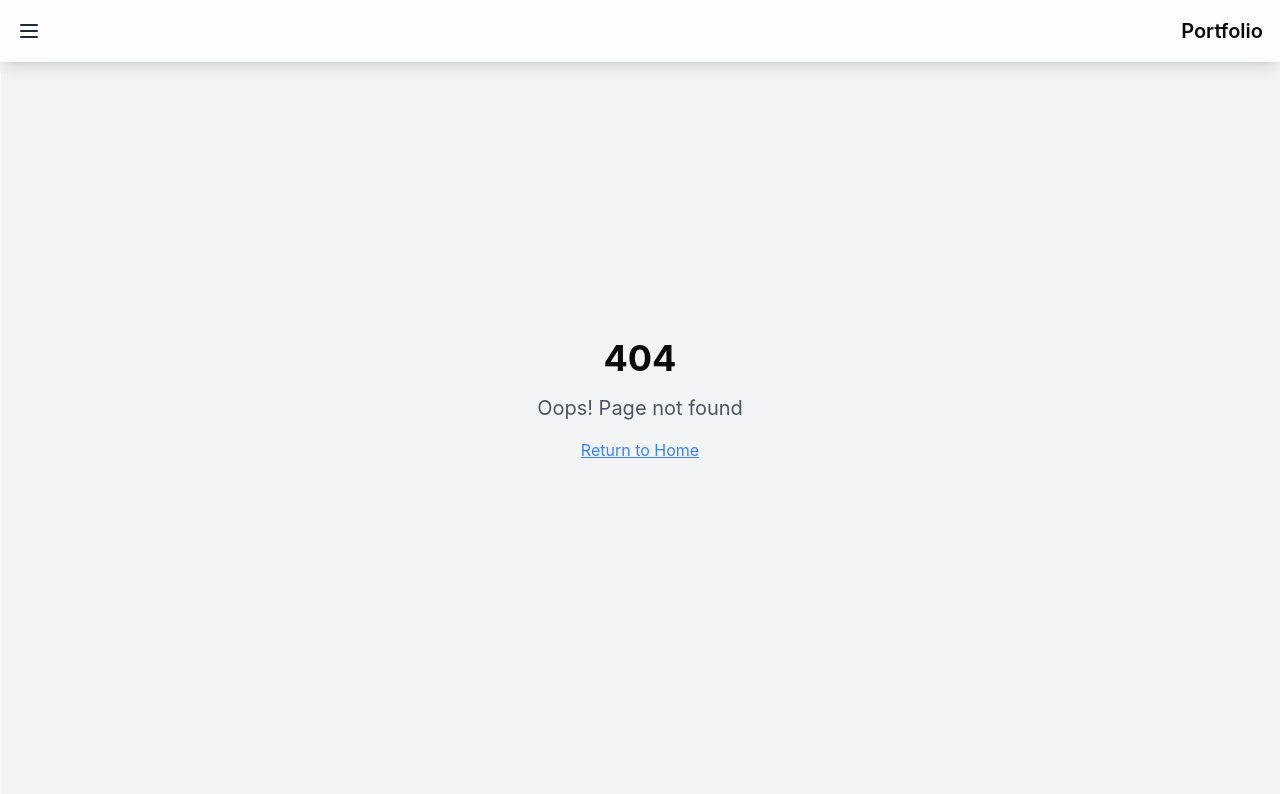
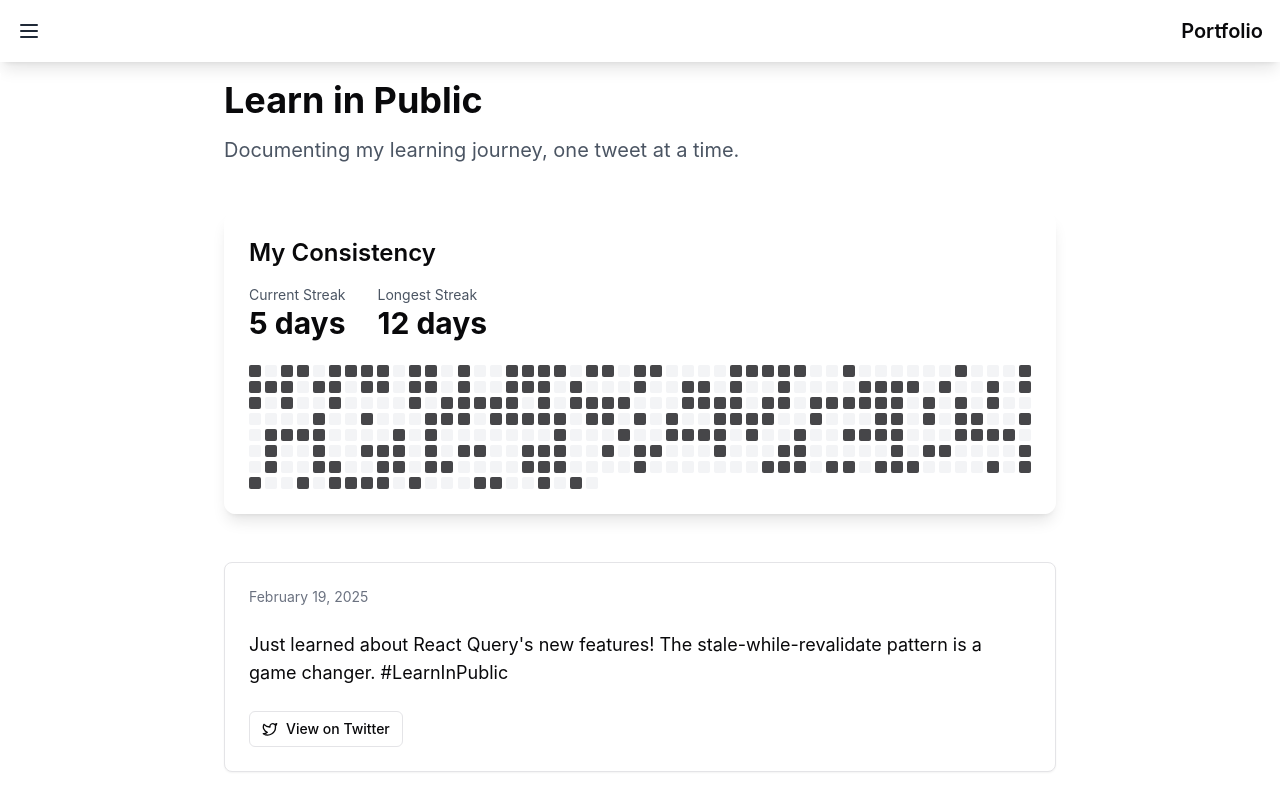
Before and after one commit to tenalirajkumarreddy/consistency-portfolio-hub, a React (Vite) app: page /learn in a window 1280 px wide. Before the commit this address had no page. Shown: the top 794 px of the page. Built offline with nearby package versions, Linux system fonts and the light colour scheme.

Commit message:
Implement Learn in Public page
This commit implements the Learn in Public page, integrating Twitter data, a consistency tracker, and live updates.  The page displays tweets with a "View on Twitter" button, a calendar grid reflecting daily activity, and current/max streak counts.

```diff
--- a/src/App.tsx
+++ b/src/App.tsx
@@ -6,6 +6,7 @@ import { QueryClient, QueryClientProvider } from "@tanstack/react-query";
 import { BrowserRouter, Routes, Route } from "react-router-dom";
 import Navbar from "./components/Navbar";
 import Index from "./pages/Index";
+import Learn from "./pages/Learn";
 import NotFound from "./pages/NotFound";
 
 const queryClient = new QueryClient();
@@ -19,6 +20,7 @@ const App = () => (
         <Navbar />
         <Routes>
           <Route path="/" element={<Index />} />
+          <Route path="/learn" element={<Learn />} />
           <Route path="*" element={<NotFound />} />
         </Routes>
       </BrowserRouter>
--- /dev/null
+++ b/src/components/TweetCard.tsx
@@ -0,0 +1,40 @@
+
+import { format } from 'date-fns';
+import { Twitter } from 'lucide-react';
+import { Button } from './ui/button';
+import {
+  Card,
+  CardContent,
+  CardFooter,
+  CardHeader,
+} from '@/components/ui/card';
+
+interface TweetCardProps {
+  content: string;
+  date: string;
+  url: string;
+}
+
+export const TweetCard = ({ content, date, url }: TweetCardProps) => {
+  return (
+    <Card className="transition-all duration-300 hover:shadow-lg scale-enter">
+      <CardHeader className="text-sm text-gray-500">
+        {format(new Date(date), 'MMMM d, yyyy')}
+      </CardHeader>
+      <CardContent>
+        <p className="text-lg">{content}</p>
+      </CardContent>
+      <CardFooter>
+        <Button
+          variant="outline"
+          size="sm"
+          onClick={() => window.open(url, '_blank')}
+          className="gap-2"
+        >
+          <Twitter className="h-4 w-4" />
+          View on Twitter
+        </Button>
+      </CardFooter>
+    </Card>
+  );
+};
--- /dev/null
+++ b/src/pages/Learn.tsx
@@ -0,0 +1,78 @@
+
+import { useQuery } from '@tanstack/react-query';
+import { TweetCard } from '@/components/TweetCard';
+import ConsistencyTracker from '@/components/ConsistencyTracker';
+import { Skeleton } from '@/components/ui/skeleton';
+import { Alert, AlertDescription } from '@/components/ui/alert';
+import { AlertCircle } from 'lucide-react';
+
+const Learn = () => {
+  const { data: tweets, isLoading, error } = useQuery({
+    queryKey: ['tweets'],
+    queryFn: async () => {
+      // Placeholder for Twitter API integration
+      return [
+        {
+          id: '1',
+          content: "Just learned about React Query's new features! The stale-while-revalidate pattern is a game changer. #LearnInPublic",
+          date: new Date().toISOString(),
+          url: 'https://twitter.com',
+        },
+        {
+          id: '2',
+          content: 'Built my first custom hook today. Understanding the rules of hooks has made my React code much cleaner. #LearnInPublic',
+          date: new Date(Date.now() - 86400000).toISOString(),
+          url: 'https://twitter.com',
+        },
+      ];
+    },
+    refetchInterval: 60000, // Refetch every minute
+  });
+
+  return (
+    <div className="min-h-screen pt-20 px-4">
+      <div className="container mx-auto max-w-4xl">
+        <section className="mb-12 fade-enter">
+          <h1 className="text-4xl font-bold mb-4">Learn in Public</h1>
+          <p className="text-xl text-gray-600 mb-8">
+            Documenting my learning journey, one tweet at a time.
+          </p>
+        </section>
+
+        <section className="mb-12">
+          <ConsistencyTracker />
+        </section>
+
+        <section className="space-y-6">
+          {error && (
+            <Alert variant="destructive">
+              <AlertCircle className="h-4 w-4" />
+              <AlertDescription>
+                Failed to load tweets. Please try again later.
+              </AlertDescription>
+            </Alert>
+          )}
+
+          {isLoading ? (
+            <div className="space-y-4">
+              <Skeleton className="h-32 w-full" />
+              <Skeleton className="h-32 w-full" />
+              <Skeleton className="h-32 w-full" />
+            </div>
+          ) : (
+            tweets?.map((tweet) => (
+              <TweetCard
+                key={tweet.id}
+                content={tweet.content}
+                date={tweet.date}
+                url={tweet.url}
+              />
+            ))
+          )}
+        </section>
+      </div>
+    </div>
+  );
+};
+
+export default Learn;
```
